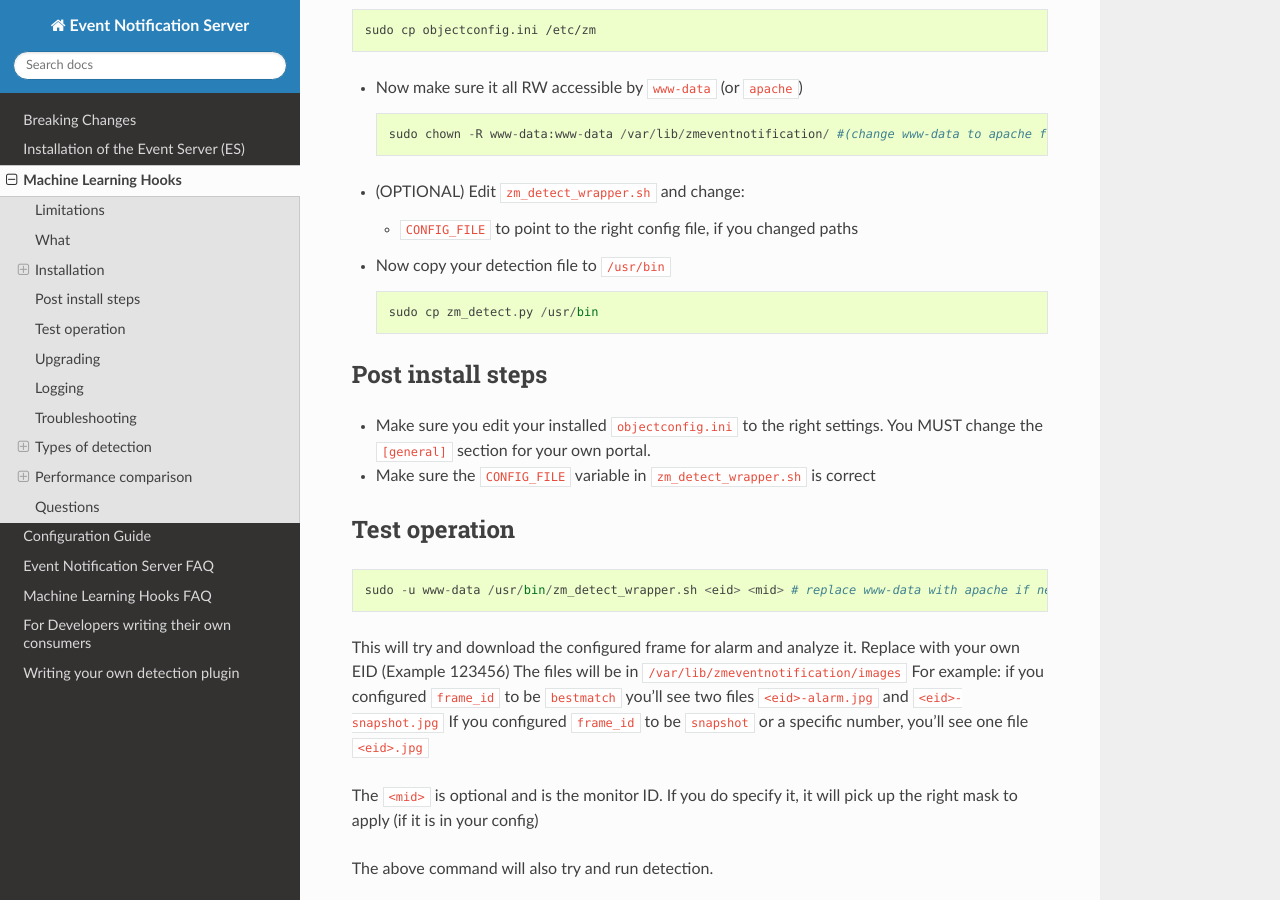
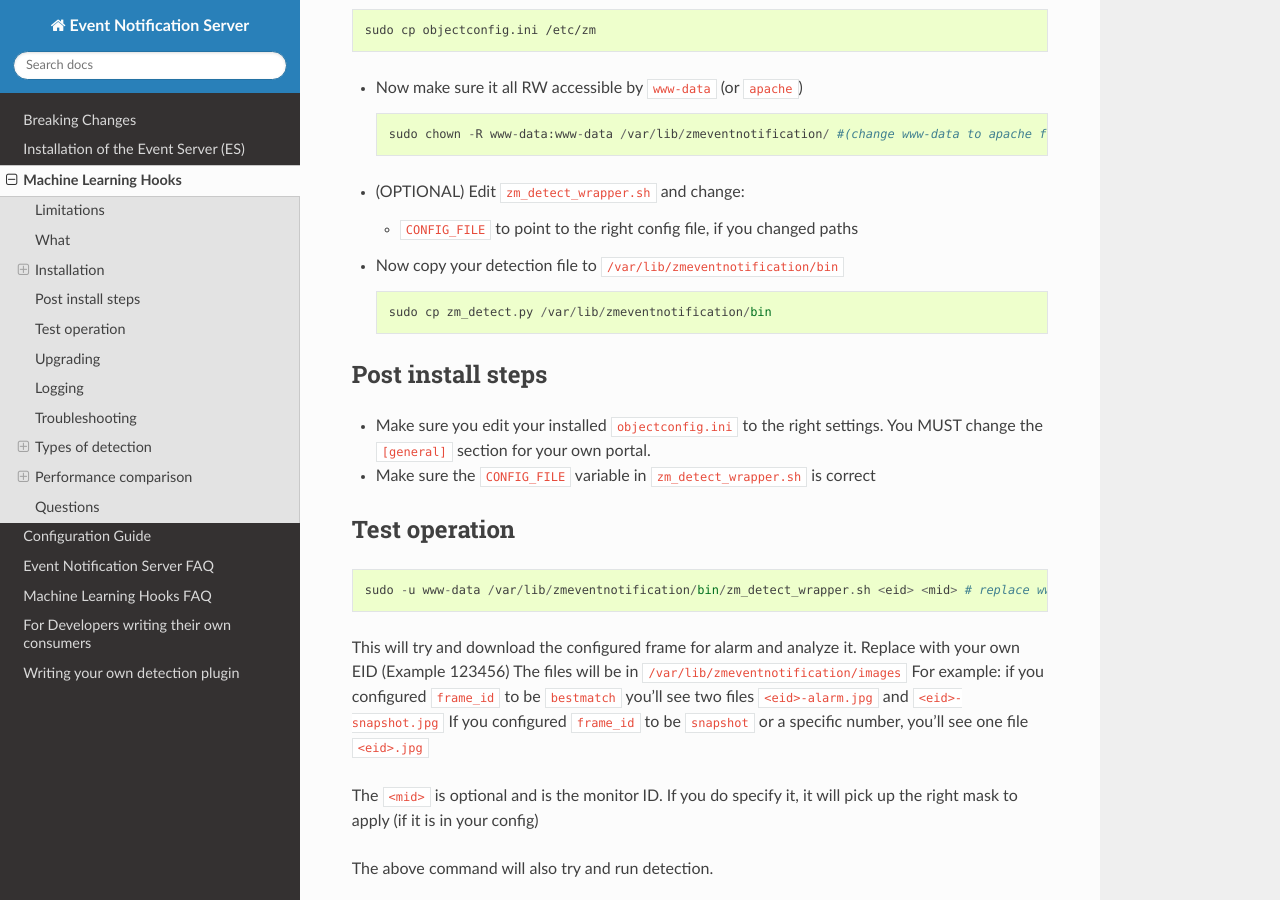
Before and after one commit to ZoneMinder/zmeventnotification, a Sphinx documentation site: the page built from docs/guides/hooks.rst, in a window 1280 px wide and 900 px high, scrolled down 2877 px. Built offline with Sphinx 7.4.7 and the Read the Docs theme 2.0.0, drawn with Linux system fonts in a browser that asks for light colours; some of the changed text lies outside the part shown.

Commit message:
moved detection binaries to /var/lib/zmeventnotification

```diff
--- a/docs/guides/es_faq.rst
+++ b/docs/guides/es_faq.rst
@@ -187,7 +187,7 @@ configuration (brilliantly) as follows:
     Tag alarm event id ............ false
     Use custom notification sound . false
 
-    Hook .......................... '/usr/bin/zm_detect_wrapper.sh'
+    Hook .......................... '/var/lib/zmeventnotification/bin/zm_detect_wrapper.sh'
     Use Hook Description........... true
 
 What is the hook section ?
@@ -466,12 +466,12 @@ Here is how to debug and report:
 
   pp@homeserver:~/fiddle/zmeventnotification$ tail -f /var/log/zm/zmeventnotification.log /var/log/zm/zmesdetect_m*.log
   ==> /var/log/zm/zmeventnotification.log <==
-  10/06/2019 06:48:29.200008 zmeventnotification[13694].INF [main:557] [Invoking hook:'/usr/bin/zm_detect_wrapper.sh' 33989 2 "DoorBell" " front" "/var/cache/zoneminder/events/2/2019-10-06/33989"]
+  10/06/2019 06:48:29.200008 zmeventnotification[13694].INF [main:557] [Invoking hook:'/var/lib/zmeventnotification/bin/zm_detect_wrapper.sh' 33989 2 "DoorBell" " front" "/var/cache/zoneminder/events/2/2019-10-06/33989"]
   10/06/2019 06:48:34.013490 zmeventnotification[29913].INF [main:557] [New event 33990 reported for Monitor:10 (Name:FrontLawn)  front steps]
   10/06/2019 06:48:34.020958 zmeventnotification[13728].INF [main:557] [Forking process:13728 to handle 1 alarms]
   10/06/2019 06:48:34.021347 zmeventnotification[13728].INF [main:557] [processAlarms: EID:33990 Monitor:FrontLawn (id):10 cause: front steps]
   10/06/2019 06:48:34.237147 zmeventnotification[13728].INF [main:557] [Adding event path:/var/cache/zoneminder/events/10/2019-10-06/33990 to hook for image storage]
-  10/06/2019 06:48:34.237418 zmeventnotification[13728].INF [main:557] [Invoking hook:'/usr/bin/zm_detect_wrapper.sh' 33990 10 "FrontLawn" " front steps" "/var/cache/zoneminder/events/10/2019-10-06/33990"]
+  10/06/2019 06:48:34.237418 zmeventnotification[13728].INF [main:557] [Invoking hook:'/var/lib/zmeventnotification/bin/zm_detect_wrapper.sh' 33990 10 "FrontLawn" " front steps" "/var/cache/zoneminder/events/10/2019-10-06/33990"]
   10/06/2019 06:48:46.529693 zmeventnotification[13728].INF [main:557] [For Monitor:10 event:33990, hook script returned with text: exit:1]
   10/06/2019 06:48:46.529896 zmeventnotification[13728].INF [main:557] [Ending process:13728 to handle alarms]
   10/06/2019 06:48:47.640414 zmeventnotification[13694].INF [main:557] [For Monitor:2 event:33989, hook script returned with text: exit:1]
--- a/docs/guides/hooks.rst
+++ b/docs/guides/hooks.rst
@@ -160,11 +160,11 @@ Note, if you installed ``face_recognition`` without blas, do this::
    -  ``CONFIG_FILE`` to point to the right config file, if you changed
       paths
 
--  Now copy your detection file to ``/usr/bin``
+-  Now copy your detection file to ``/var/lib/zmeventnotification/bin``
 
    ::
 
-       sudo cp zm_detect.py /usr/bin
+       sudo cp zm_detect.py /var/lib/zmeventnotification/bin
 
 Post install steps
 ~~~~~~~~~~~~~~~~~~
@@ -180,7 +180,7 @@ Test operation
 
 ::
 
-    sudo -u www-data /usr/bin/zm_detect_wrapper.sh <eid> <mid> # replace www-data with apache if needed
+    sudo -u www-data /var/lib/zmeventnotification/bin/zm_detect_wrapper.sh <eid> <mid> # replace www-data with apache if needed
 
 This will try and download the configured frame for alarm and analyze
 it. Replace with your own EID (Example 123456) The files will be in
@@ -450,7 +450,7 @@ You can manually invoke the detection module to check if it works ok:
 
 .. code:: bash
 
-    ./sudo -u www-data /usr/bin/zm_detect.py --config /etc/zm/objectconfig.ini  --eventid <eid> --monitorid <mid>
+    ./sudo -u www-data /var/lib/zmeventnotification/bin/zm_detect.py --config /etc/zm/objectconfig.ini  --eventid <eid> --monitorid <mid>
 
 The ``--monitorid <mid>`` is optional and is the monitor ID. If you do
 specify it, it will pick up the right mask to apply (if it is in your
```
Also changed, not shown: 3 other files.
